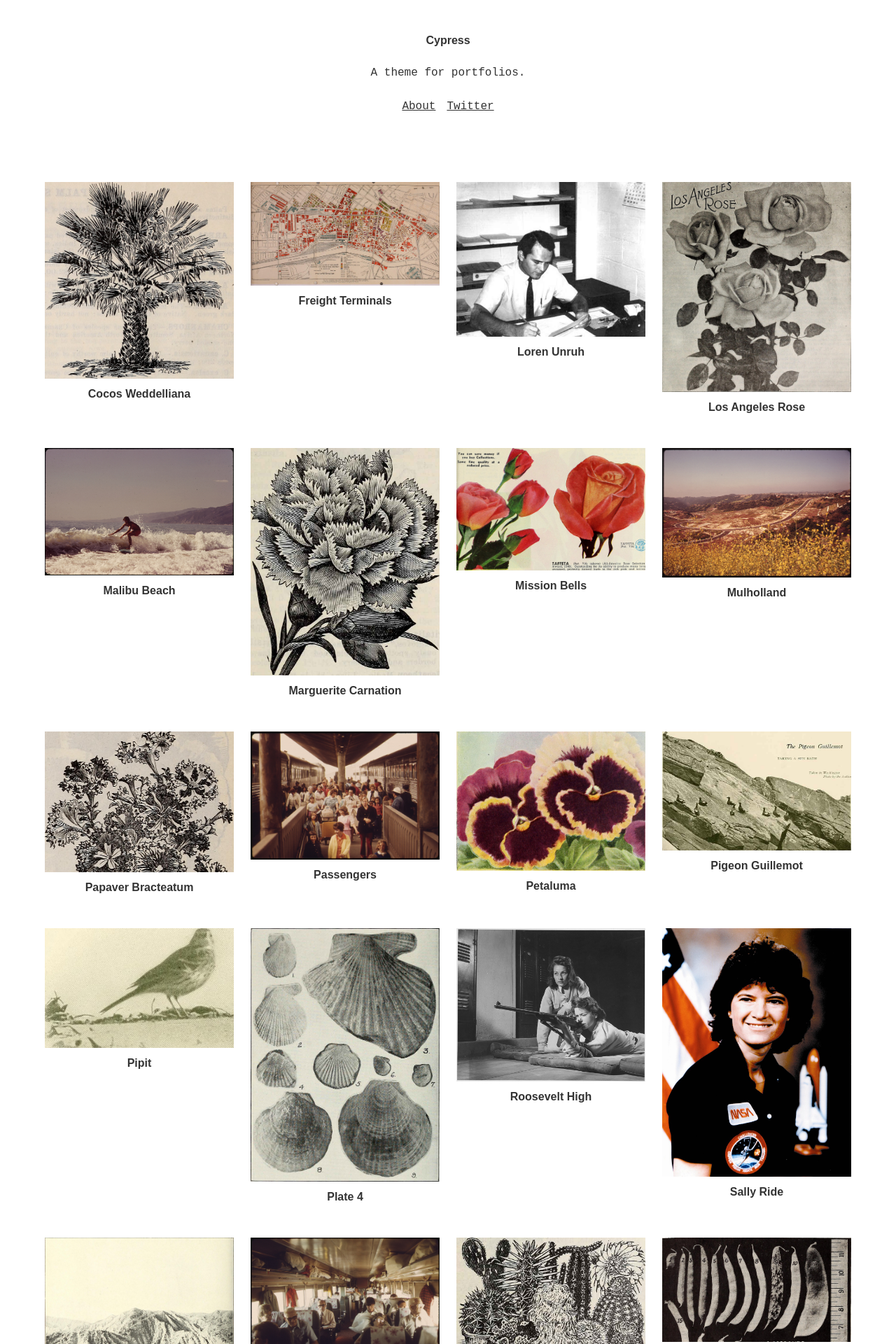
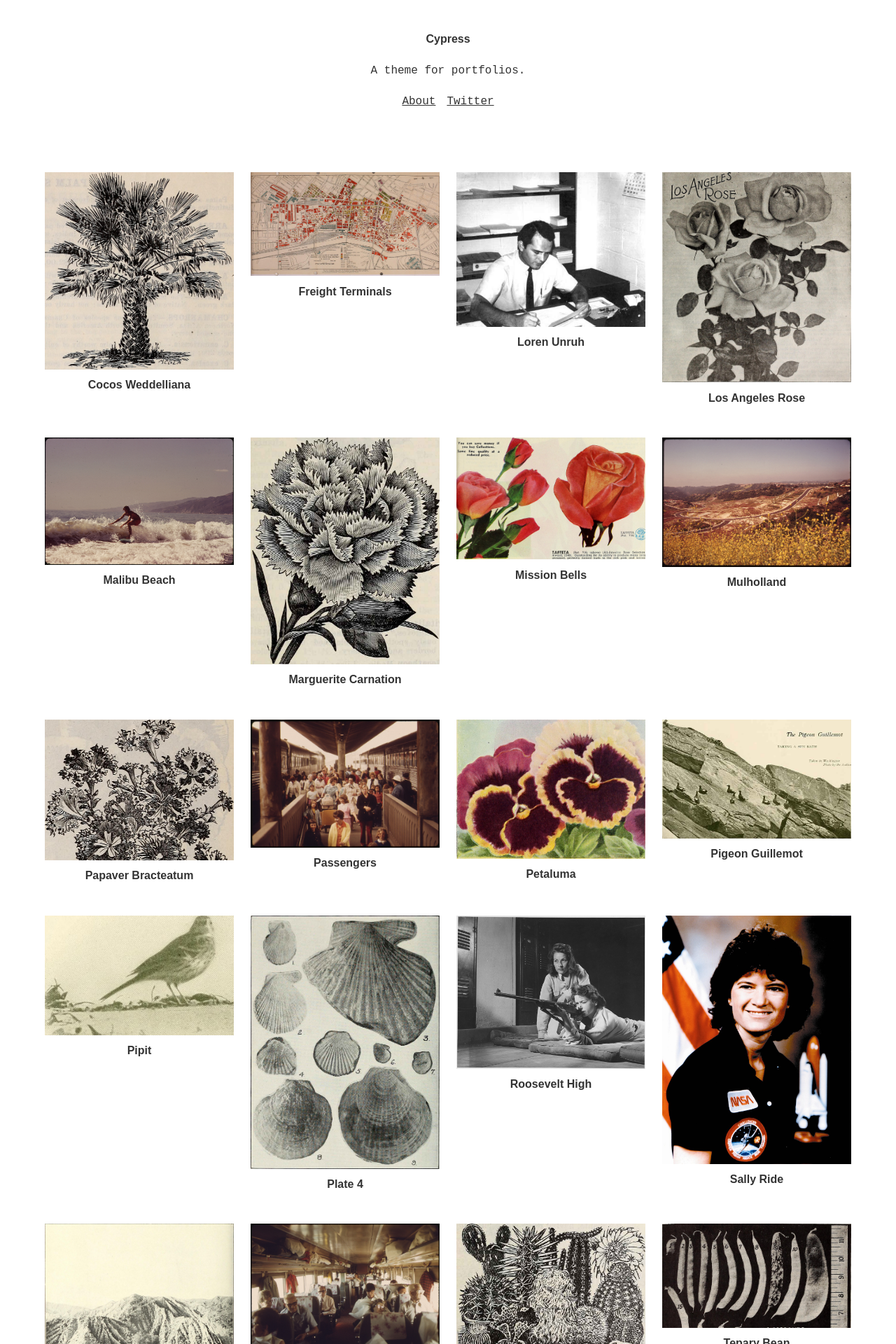
Before and after one commit to justinjaywang/jekyll-theme-cypress, a Jekyll site: the page built from index.html, in a window 1280 px wide. Shown: the top 1920 px of the page at 70% size. Built offline with Jekyll 4.4.1, drawn with Linux system fonts in a browser that asks for light colours.

Commit message:
adjust default variables

```diff
--- a/assets/styles.scss
+++ b/assets/styles.scss
@@ -16,11 +16,11 @@
 
 $font-family--body:     monospace;
 $font-weight--body:     400;
-$line-height--body:     1.5;
+$line-height--body:     1.4;
 
 $font-family--headings: sans-serif;
 $font-weight--headings: 700;
-$line-height--headings: 1.25;
+$line-height--headings: 1.4;
 
 // theme import
 
```
